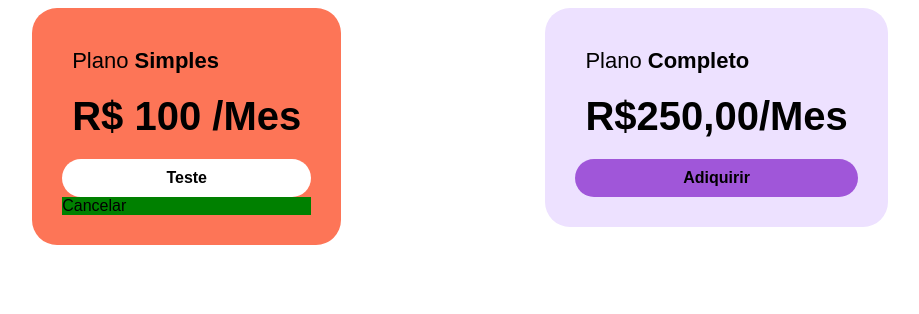
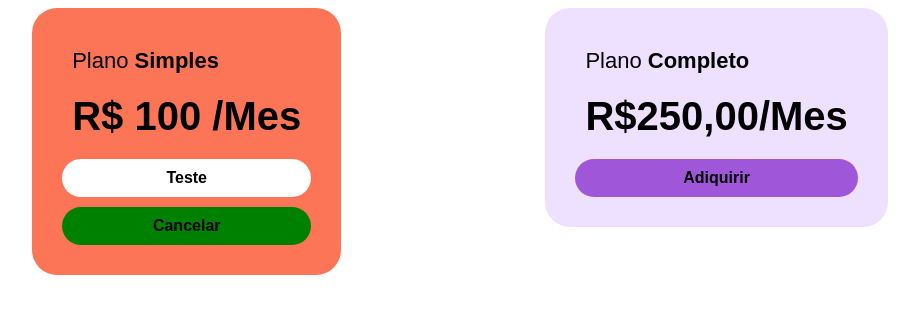
Before and after one commit to wevkleyton/projeto-component, an Angular app: page / in a window 1280 px wide. Shown: the top 314 px of the page, without its empty margins (180-1099 px from the left). Built offline with nearby package versions, Linux system fonts and the light colour scheme.

Commit message:
importar Arquivos deEstilo com @import

```diff
--- a/src/app/card-button-cancel/card-button-cancel.component.html
+++ b/src/app/card-button-cancel/card-button-cancel.component.html
@@ -1,8 +1 @@
-<style>
-    .card-cancel-button {
-
-        background-color: yellow;
-
-    }
-</style>
 <div class="card-cancel-button">Cancelar</div>
--- a/src/app/card-button-cancel/card-button-cancel.component.scss
+++ b/src/app/card-button-cancel/card-button-cancel.component.scss
@@ -1,9 +1,12 @@
+// @import "src/styles.scss";
+// @import "../../styles.scss";
+
 .card-cancel-button {
     font-size: 16px;
     text-align: center;
     margin-top: 10px;
     border-radius: 25px;
-    background-color: blue;
+    background-color: green;
     cursor: pointer;
     font-weight: bold;
     padding: 10px;
--- a/src/app/card-button-cancel/card-button-cancel.component.ts
+++ b/src/app/card-button-cancel/card-button-cancel.component.ts
@@ -4,15 +4,6 @@ import { Component } from '@angular/core';
   selector: 'app-card-button-cancel',
   templateUrl: './card-button-cancel.component.html',
   styleUrls: ['./card-button-cancel.component.scss'],
-  styles:[
-    `
-    div.card-cancel-button{
-      background-color: green;
-    }
-    `
-  ],
-
-  // ,'./card-button-cancel-2.component.scss'
 })
 export class CardButtonCancelComponent {
 
```
Also changed, not shown: src/styles.scss (line endings or trailing spaces).
